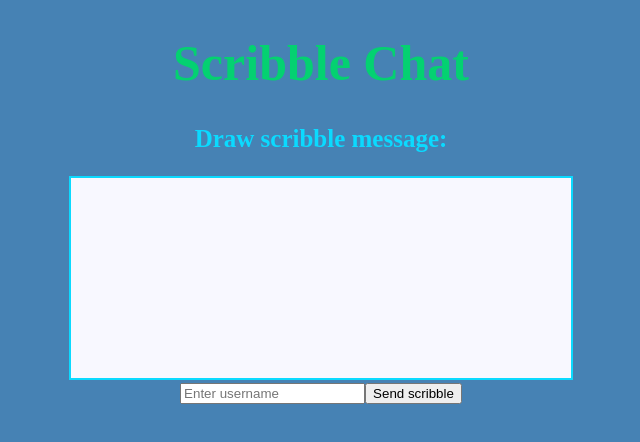
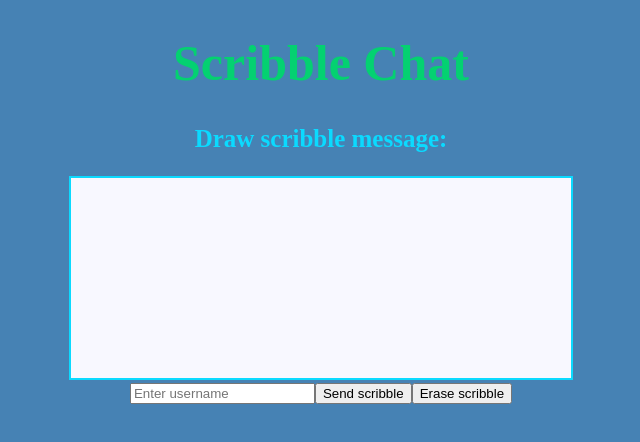
Before and after one commit to shanencross/scribble-chat, a React (Create React App) app: page / in a window 1280 px wide. Shown: the top 442 px of the page, without its empty margins (319-959 px from the left). Built offline with nearby package versions, Linux system fonts and the light colour scheme; no server answers; the database is empty.

Commit message:
Add clear canvas button

```diff
--- a/src/components/ChatInputBox.js
+++ b/src/components/ChatInputBox.js
@@ -1,16 +1,12 @@
 import React, { useRef } from 'react';
 import PropTypes from 'prop-types';
 import ScribbleCanvas from './ScribbleCanvas';
+import { clearCanvas } from './../helpers/canvasHelpers';
 
 function ChatInputBox({width=500, height=200, onSubmit}) {
   const canvasRef = useRef();
   const usernameInputRef = useRef();
   const sendButtonRef = useRef();
-
-  const clearCanvas = (canvas) => {
-    const ctx = canvas.getContext('2d');
-    ctx.clearRect(0, 0, canvas.width, canvas.height);
-  }
 
   const handleCanvasUpdate = (canvas) => {
     canvasRef.current = canvas;
@@ -36,6 +32,7 @@ function ChatInputBox({width=500, height=200, onSubmit}) {
         <ScribbleCanvas width={width} height={height} onCanvasUpdate={handleCanvasUpdate}/>
         <input ref={usernameInputRef} onKeyPress={onInputEnterPress} placeholder='Enter username'/>
         <button ref={sendButtonRef} onClick={onSendClick}>Send scribble</button>
+        <button onClick={() => clearCanvas(canvasRef.current)}>Erase scribble</button>
       </div>
     </React.Fragment>
   );
--- /dev/null
+++ b/src/helpers/canvasHelpers.js
@@ -0,0 +1,4 @@
+export const clearCanvas = (canvas) => {
+  const ctx = canvas.getContext('2d');
+  ctx.clearRect(0, 0, canvas.width, canvas.height);
+}
```
